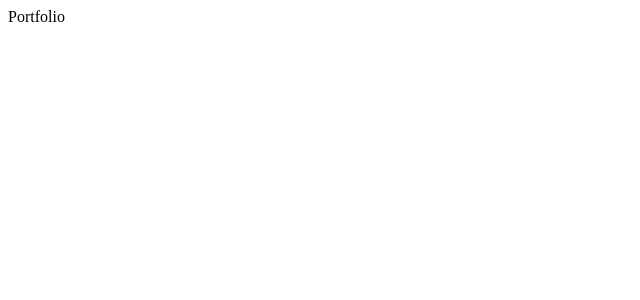
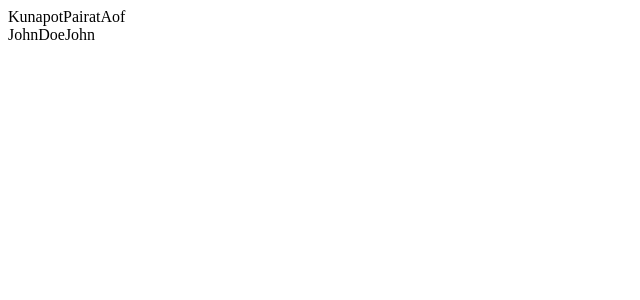
Before and after one commit to aofleejay/simple-portfolio, a React (Create React App) app: page / in a window 1280 px wide. Shown: the top 300 px of the page, without its empty margins (0-640 px from the left). Built offline with nearby package versions, Linux system fonts and the light colour scheme; data requests are answered from the project's data file.

Commit message:
home page

```diff
--- a/api/db.json
+++ b/api/db.json
@@ -4,7 +4,13 @@
       "id": 1,
       "firstname": "Kunapot",
       "lastname": "Pairat",
-      "nickname": "aof"
+      "nickname": "Aof"
+    },
+    {
+      "id": 2,
+      "firstname": "John",
+      "lastname": "Doe",
+      "nickname": "John"
     }
   ]
 }
--- a/src/App.js
+++ b/src/components/App.js
@@ -1,9 +1,10 @@
 import React, { Component } from 'react'
+import Home from './Home'
 
 class App extends Component {
   render () {
     return (
-      <div>Portfolio</div>
+      <Home />
     )
   }
 }
--- /dev/null
+++ b/src/components/Home.js
@@ -0,0 +1,31 @@
+import React, { Component } from 'react'
+
+class Home extends Component {
+  state = {
+    portfolios: []
+  }
+
+  componentDidMount() {
+    fetch('http://localhost:5000/portfolios')
+      .then((response) => response.json())
+      .then((portfolios) => this.setState({ portfolios }))
+  }
+
+  render () {
+    return (
+      <div>
+        {
+          this.state.portfolios.map((portfolio) => (
+            <div key={portfolio.id}>
+              <span>{portfolio.firstname}</span>
+              <span>{portfolio.lastname}</span>
+              <span>{portfolio.nickname}</span>
+            </div>
+          ))
+        }
+      </div>
+    )
+  }
+}
+
+export default Home
--- a/src/index.js
+++ b/src/index.js
@@ -1,6 +1,6 @@
 import React from 'react'
 import ReactDOM from 'react-dom'
-import App from './App'
+import App from './components/App'
 
 ReactDOM.render(
   <App />,
```
Also changed, not shown: src/logo.svg (deleted), 1 other file (tests, documents, lock files or other folders).
